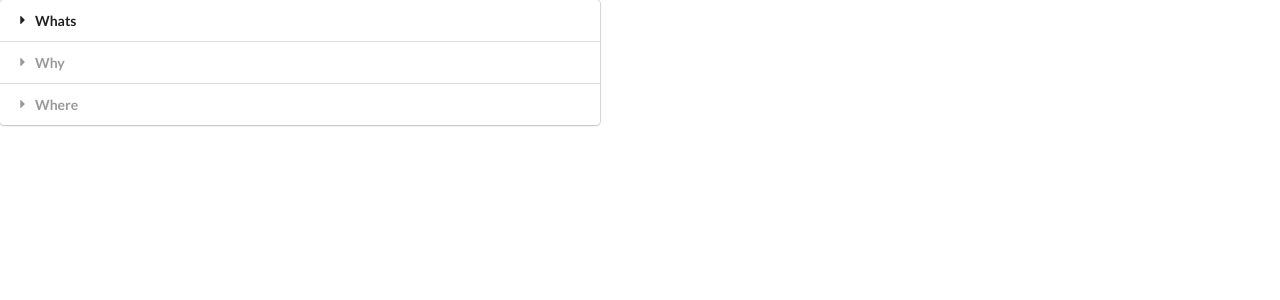
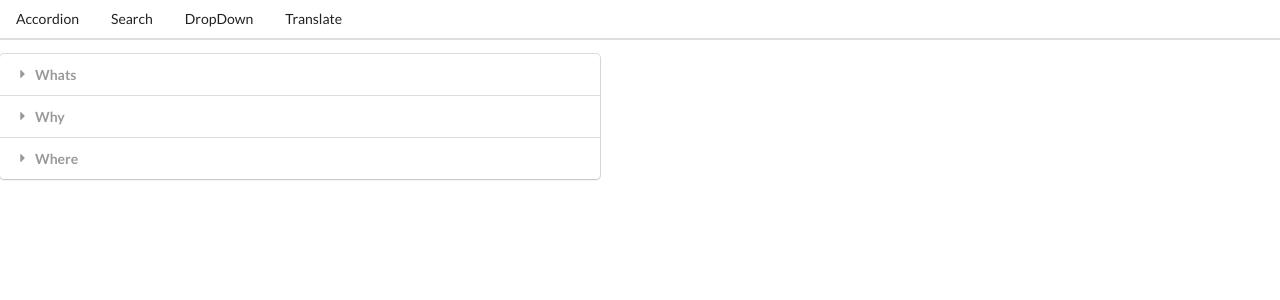
Before and after one commit to srueda27/widgets, a React (Create React App) app: page / in a window 1280 px wide. Shown: the top 300 px of the page. Built offline with nearby package versions, Linux system fonts and the light colour scheme.

Commit message:
Build a Link component

```diff
--- a/src/components/App.js
+++ b/src/components/App.js
@@ -2,6 +2,7 @@ import React, { useState } from "react";
 
 import Accordion from "./Accordion";
 import Dropdown from "./DropDown";
+import Header from "./Header";
 import Route from "./Route";
 import Search from "./Search";
 import Translate from "./Translate";
@@ -41,6 +42,7 @@ export default () => {
 
   return (
     <div>
+      <Header />
       <Route path='/'>
         <Accordion items={items} />
       </Route>
--- /dev/null
+++ b/src/components/Header.js
@@ -0,0 +1,15 @@
+import React from "react";
+import Link from "./Link";
+
+const Header = () => {
+  return (
+    <div className="ui secondary pointing menu">
+      <Link href="/" className="item" >Accordion</Link>
+      <Link href="/list" className="item" >Search</Link>
+      <Link href="/dropdown" className="item" >DropDown</Link>
+      <Link href="/translate" className="item" >Translate</Link>
+    </div>
+  )
+}
+
+export default Header
--- /dev/null
+++ b/src/components/Link.js
@@ -0,0 +1,15 @@
+import React from "react";
+
+const Link = ({className, href, children}) => {
+  const onClick = (event) => {
+    event.preventDefault();
+  }
+
+  return (
+    <a onClick={onClick} className={className} href={href} >
+      {children}
+    </a>
+  );
+}
+
+export default Link
```
